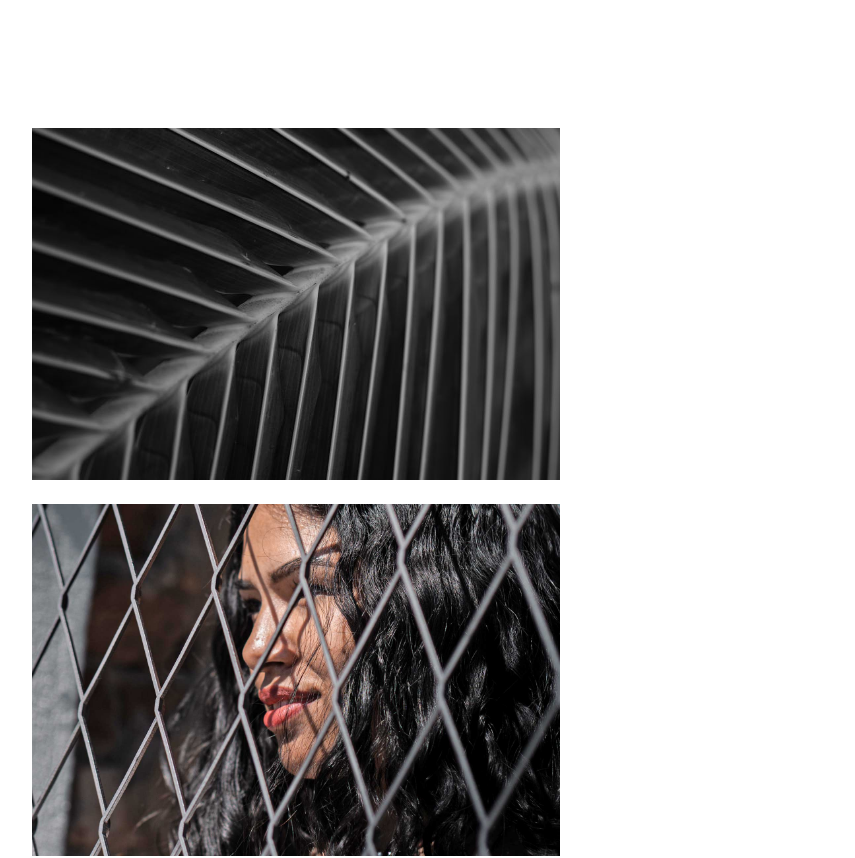
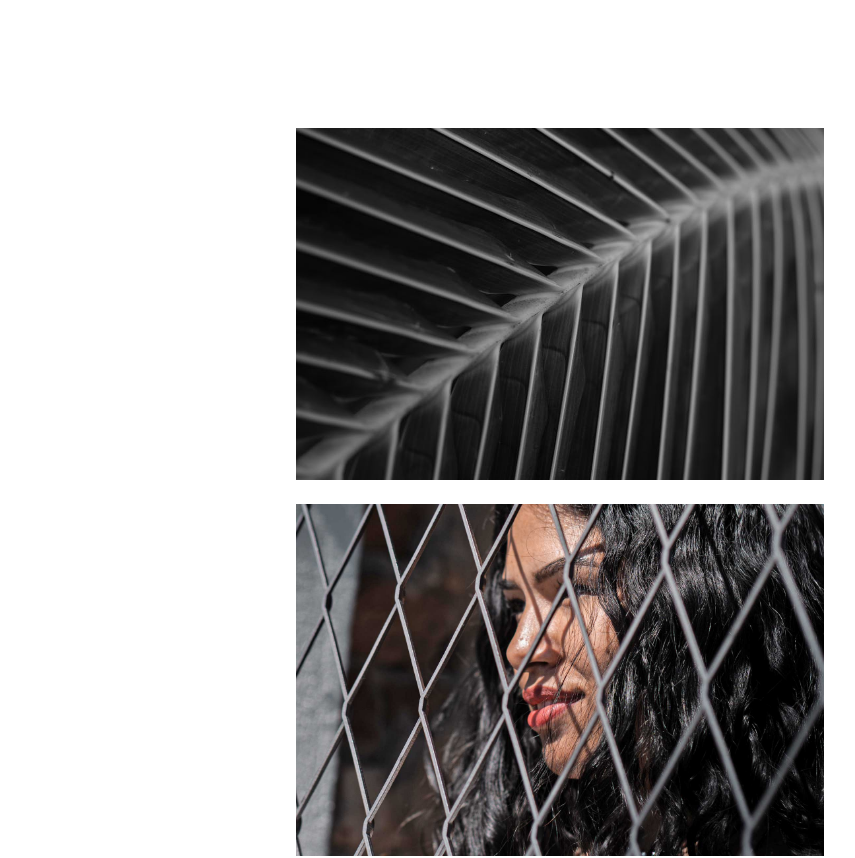
Before and after one commit to Praizee/Filmos-Video-Website, a React (Vite) app: page / in a window 1280 px wide. Shown: the part 1080-1938 px from the top of the page, without its empty margins (80-935 px from the left). Built offline with nearby package versions, Linux system fonts and the light colour scheme.

Commit message:
Update Home.jsx

```diff
--- a/src/Pages/Home.jsx
+++ b/src/Pages/Home.jsx
@@ -43,9 +43,9 @@ const Home = () => {
         exit="exit"
         transition={{ duration: 3 }}
       >
-        <div className="laptop:mt-[20rem] h-[4rem] p-4 laptop:p-0 mt-[10rem] min-h-screen mb-0 laptop:mx-[7rem] ">
+        <div className="laptop:mt-[20rem] h-[4rem] p-4 laptop:p-0 mt-[10rem] laptop:min-h-screen mb-0 laptop:mx-[7rem] ">
           <div>
-            <h1 className="laptop:text-[9rem] laptop:leading-[8rem] font-black">
+            <h1 className="laptop:text-[9rem] text-[3rem] pb-12 laptop:leading-[8rem] font-black">
               Video <br /> production.
             </h1>
           </div>
@@ -54,7 +54,7 @@ const Home = () => {
         <div className="my-20 mx-4 laptop:mx-0">
           <div className="laptop:mx-[7rem]">
             {[Palm, ChainFence, IceSkating, Shrug, Eye, Freckles, Boat, RugLady, PillowLady, Thinking].map((image, index) => (
-              <div key={index} className={`relative ${imageStyles[index]} my-2`}>
+              <div key={index} className={`relative ${imageStyles[index]} mx-auto my-2`}>
                 <div
                   className="relative group"
                   onMouseEnter={() => setHoveredVideo(index)}
@@ -66,7 +66,7 @@ const Home = () => {
                     alt=""
                   />
                   {hoveredVideo === index && (
-                    <div className="absolute inset-0 flex items-center justify-center group-hover:opacity-100 opacity-0 transition-opacity duration-500">
+                    <div className="absolute hidden inset-0 laptop:flex items-center justify-center group-hover:opacity-100 opacity-0 transition-opacity duration-500">
                       <video
                         src={Video1}
                         className="w-full h-full object-cover"
```
